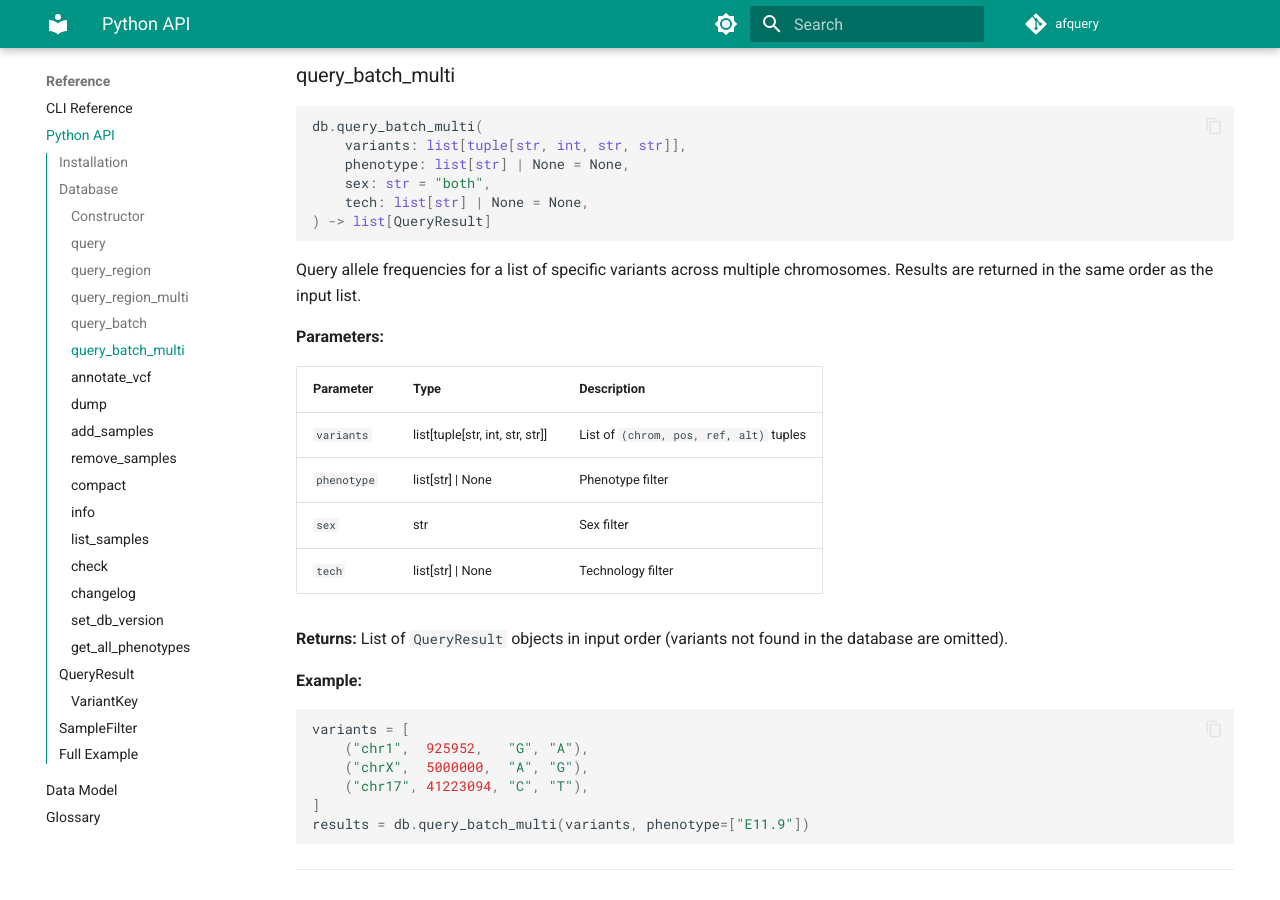
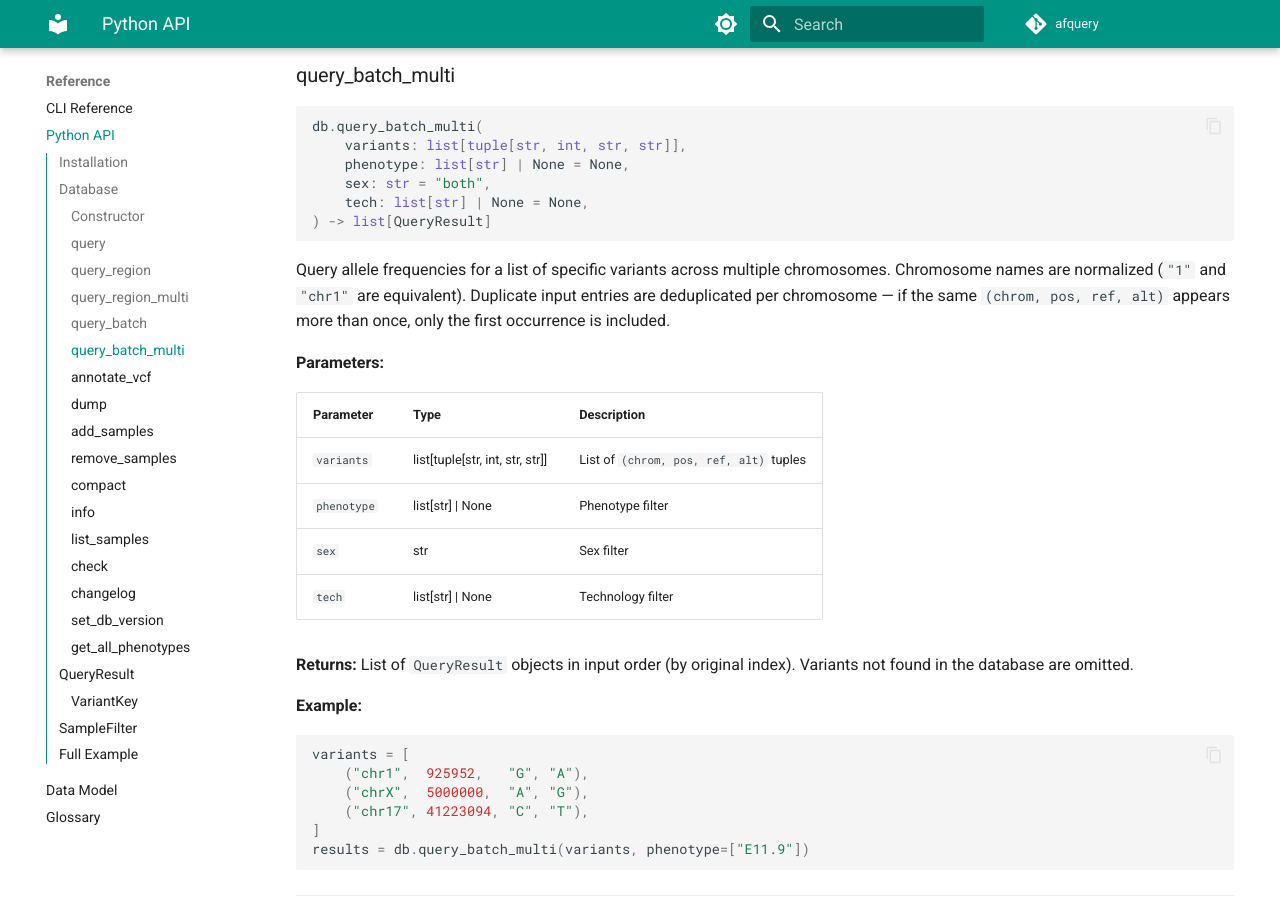
Before and after one commit to dlopez-bioinfo/afquery, an MkDocs documentation site: the page built from docs/reference/python-api.md, in a window 1280 px wide and 900 px high, scrolled down 4324 px. Built offline with MkDocs 1.6.1 and Material for MkDocs 9.7.7, drawn with Linux system fonts in a browser that asks for light colours; comment, search, counter and statistics services are not loaded; some of the changed text lies outside the part shown.

Commit message:
docs: update query_region_multi and query_batch_multi docstrings

````diff
--- a/docs/reference/python-api.md
+++ b/docs/reference/python-api.md
@@ -125,6 +125,7 @@
 
 Query allele frequencies across multiple genomic regions, which may span
 different chromosomes. Overlapping regions are deduplicated automatically.
+Chromosome names are normalized (`"1"` and `"chr1"` are equivalent).
 
 **Parameters:**
 
@@ -135,7 +136,8 @@
 | `sex` | str | Sex filter |
 | `tech` | list[str] \| None | Technology filter |
 
-**Returns:** List of `QueryResult` objects sorted by `(chrom, pos, alt)`.
+**Returns:** List of `QueryResult` objects sorted in genomic order
+(chr1, chr2, …, chr22, chrX, chrY, chrM).
 
 **Example:**
 
@@ -198,7 +200,10 @@
 ```
 
 Query allele frequencies for a list of specific variants across multiple
-chromosomes. Results are returned in the same order as the input list.
+chromosomes. Chromosome names are normalized (`"1"` and `"chr1"` are
+equivalent). Duplicate input entries are deduplicated per chromosome — if the
+same `(chrom, pos, ref, alt)` appears more than once, only the first
+occurrence is included.
 
 **Parameters:**
 
@@ -209,8 +214,8 @@
 | `sex` | str | Sex filter |
 | `tech` | list[str] \| None | Technology filter |
 
-**Returns:** List of `QueryResult` objects in input order (variants not found
-in the database are omitted).
+**Returns:** List of `QueryResult` objects in input order (by original index).
+Variants not found in the database are omitted.
 
 **Example:**
 
````
Also changed, not shown: docs/guides/query.md (+10 -0 lines), 1 other file.
